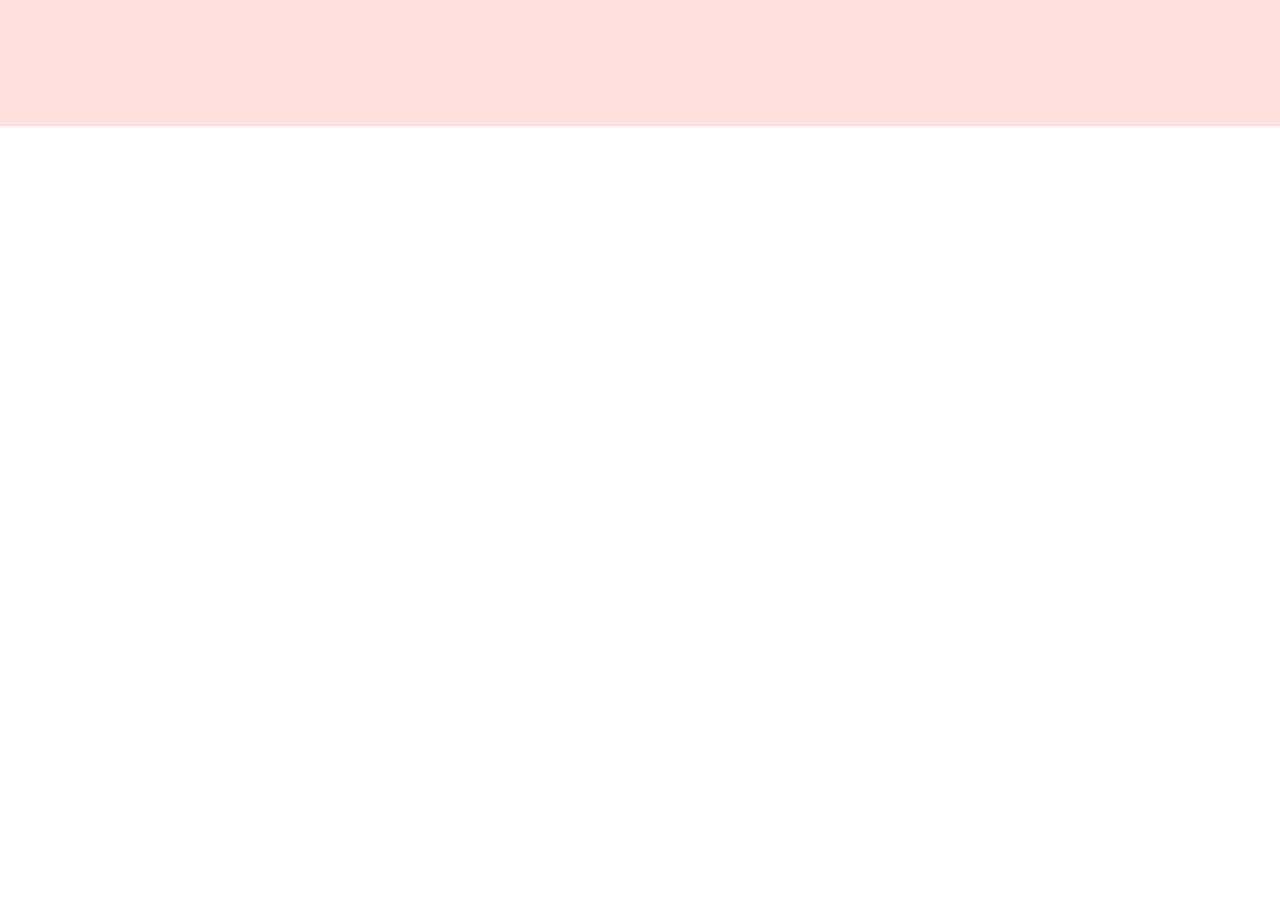
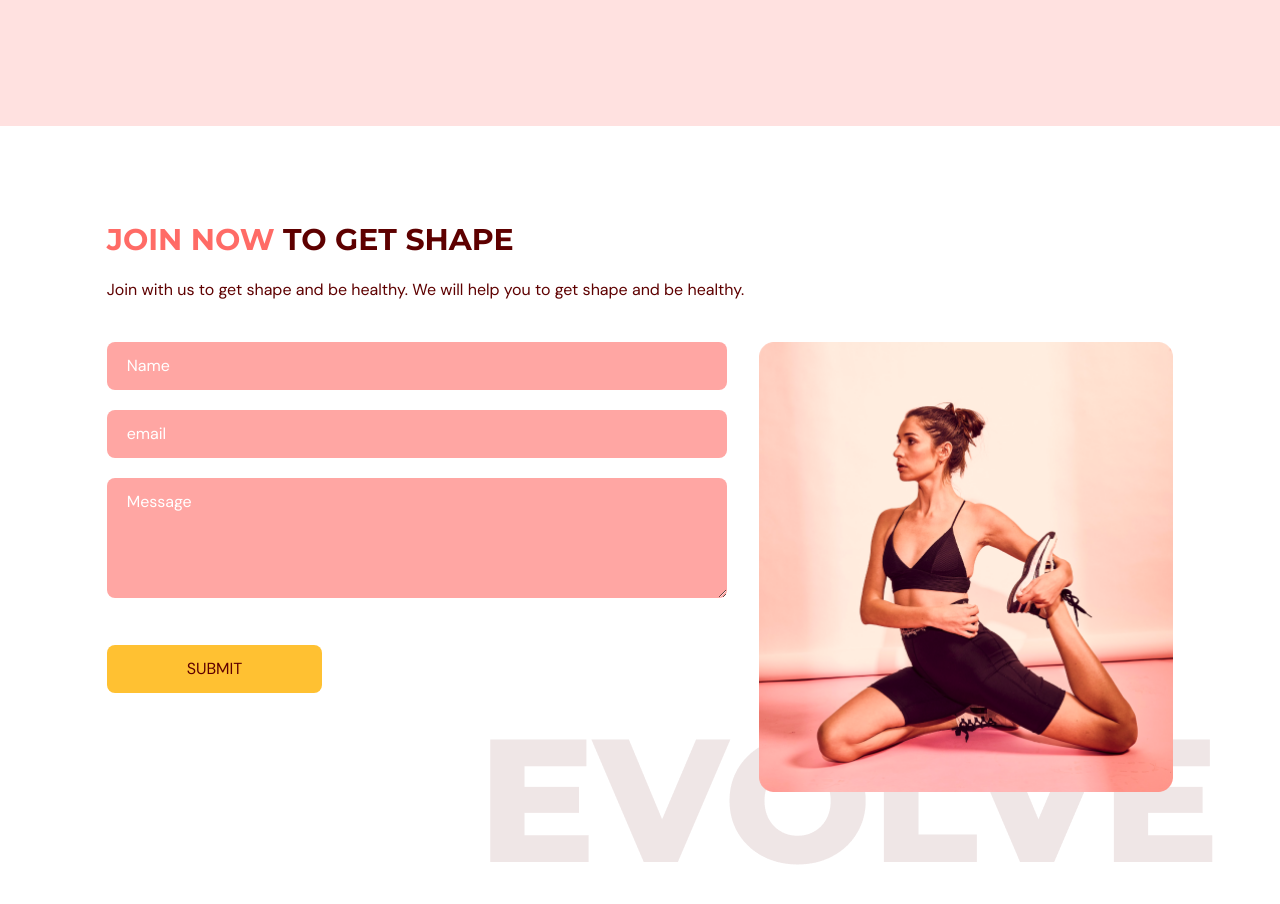
Before and after one commit to binayaksadangi/fitnessapp-react-ts, a React app: page / in a window 1280 px wide. Shown: the part 2960-3864 px from the top of the page. Before the commit the page ends 3086 px from the top, so only its background shows below. Built offline with nearby package versions, Linux system fonts and the light colour scheme; the HTML template or start-up script is replaced by a standard one.

Commit message:
contact us page

```diff
--- a/package.json
+++ b/package.json
@@ -14,7 +14,8 @@
     "framer-motion": "^10.12.16",
     "react": "^18.2.0",
     "react-anchor-link-smooth-scroll": "^1.0.12",
-    "react-dom": "^18.2.0"
+    "react-dom": "^18.2.0",
+    "react-hook-form": "^7.45.0"
   },
   "devDependencies": {
     "@types/node": "^20.3.1",
--- a/src/App.tsx
+++ b/src/App.tsx
@@ -4,6 +4,8 @@
 import { SelectedPage } from "./shared/types";
 import Benifits from "./scenes/Benifits";
 import OurClasses from "./scenes/OurClasses";
+import ContactUs from "./scenes/ContactUs";
+
 Benifits
 function App() {
   const [selectedPage, setSelectedPage] = useState<SelectedPage>(
@@ -35,6 +37,7 @@
       <Home  setSelectedPage={setSelectedPage}/>
       <Benifits  setSelectedPage={setSelectedPage}/>
       <OurClasses  setSelectedPage={setSelectedPage}/>
+      <ContactUs  setSelectedPage={setSelectedPage}/>
     </div>
   );
 }
--- /dev/null
+++ b/src/scenes/ContactUs/index.tsx
@@ -0,0 +1,140 @@
+import { SelectedPage } from "@/shared/types";
+import { motion } from "framer-motion";
+import { useForm } from "react-hook-form";
+import ContactUsPageGraphic from "@/assets/ContactUsPageGraphic.png";
+import HeadingText from "@/shared/HeadingText";
+
+type Props = {
+  setSelectedPage: (selectedPage: SelectedPage) => void;
+};
+
+const ContactUs = ({ setSelectedPage }: Props) => {
+  const inpStyles = `w-full rounded-lg bg-primary-300 px-5 py-3 placeholder-white mb-5`;
+  const {
+    register,
+    trigger,
+    formState: { errors },
+  } = useForm();
+  const onSubmit = async (e: any) => {
+    const isValide = await trigger();
+    if (!isValide) {
+      e.preventDefault();
+    }
+  };
+  return (
+    <section id="contactus" className="mx-auto w-5/6 pb-32 pt-24">
+      {/* to highlight correct nav item when scroll */}
+      <motion.div
+        onViewportEnter={() => setSelectedPage(SelectedPage.ContactUs)}
+      >
+        {/* Header */}
+        <motion.div
+          className="md:w-3/5"
+          initial="hidden"
+          whileInView="visible"
+          transition={{ duration: 0.5 }}
+          variants={{
+            hidden: { opacity: 0, x: -50 },
+            visible: { opacity: 1, x: 0 },
+          }}
+          viewport={{ once: true, amount: 0.5 }}
+        >
+          <HeadingText>
+            <span className="text-primary-500">JOIN NOW </span> TO GET SHAPE
+          </HeadingText>
+          <p className="my-5">
+            Join with us to get shape and be healthy. We will help you to get
+            shape and be healthy.
+          </p>
+        </motion.div>
+        {/* Form and Image */}
+        <div className="mt-10 justify-between gap-8 md:flex">
+          <motion.div
+            className="mt-10 basis-3/5 md:mt-0"
+            initial="hidden"
+            whileInView="visible"
+            transition={{ duration: 0.5 }}
+            variants={{
+              hidden: { opacity: 0, y: 50 },
+              visible: { opacity: 1, y: 0 },
+            }}
+            viewport={{ once: true, amount: 0.5 }}
+          >
+            <form
+              target="_blank"
+              onSubmit={onSubmit}
+              method="POST"
+              action="https://formsubmit.co/cbc6b10bf604e46e457a2a5c72521292"
+            >
+              <input
+                type="text"
+                className={inpStyles}
+                placeholder="Name"
+                {...register("name", {
+                  required: true,
+                  maxLength: 20,
+                })}
+              />
+              {errors.name && (
+                <p className="mt-1 text-sm text-red-500">
+                  {errors.name.type === "required" && "Name is required"}
+                  {errors.name.type === "maxLength" && "Max length exceeded"}
+                </p>
+              )}
+              <input
+                type="text"
+                className={inpStyles}
+                placeholder="email"
+                {...register("email", {
+                  required: true,
+                })}
+              />
+              {errors.email && (
+                <p className="mt-1 text-sm text-red-500">
+                  {errors.email.type === "required" && "email is required"}
+                </p>
+              )}
+              <textarea
+                rows={4}
+                cols={50}
+                className={inpStyles}
+                placeholder="Message"
+                {...register("message", {
+                  required: true,
+                  maxLength: 2000,
+                })}
+              />
+              {errors.message && (
+                <p className="mt-1 text-sm text-red-500">
+                  {errors.message.type === "required" && "Message is required"}
+                  {errors.message.type === "maxLength" && "Max length exceeded"}
+                </p>
+              )}
+              <button
+                type="submit"
+                className="mt-5 rounded-lg bg-secondary-500 px-20 py-3 transition duration-500 hover:text-white"
+              >
+                SUBMIT
+              </button>
+            </form>
+          </motion.div>
+          <motion.div className="relative mt-16 basis-2/5 md:mt-0 "
+           initial="hidden"
+           whileInView="visible"
+           transition={{ delay:0.2,duration: 0.5 }}
+           variants={{
+             hidden: { opacity: 0, y: 50 },
+             visible: { opacity: 1, y: 0 },
+           }}
+           viewport={{ once: true, amount: 0.5 }}>
+            <div className="md:before:content-evolvetext w-full before:absolute before:-bottom-20 before:-right-10 before:z-[-1]">
+                <img src={ContactUsPageGraphic} alt="contactus-page-img" className="w-full"/>
+            </div>
+           </motion.div>
+        </div>
+      </motion.div>
+    </section>
+  );
+};
+
+export default ContactUs;
```
Also changed, not shown: 1 other file (tests, documents, lock files or other folders).
